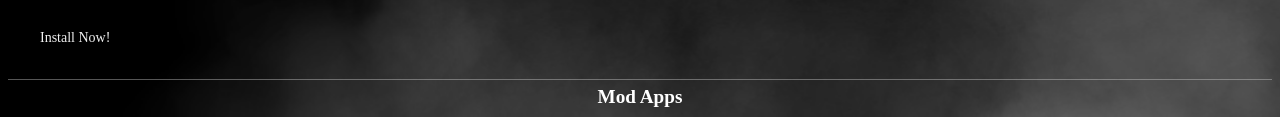
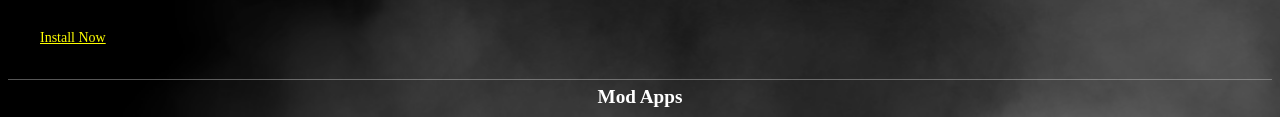
Before and after one commit to ToolsFix/toolsfix.github.io, a plain HTML site: page index.html in a window 1280 px wide. Shown: the part 841-958 px from the top of the page. Drawn offline with nearby package versions, Linux system fonts and the light colour scheme; some icons are missing.

Commit message:
Update index.html

```diff
--- a/index.html
+++ b/index.html
@@ -64,7 +64,8 @@
             <h2 style="text-align: center;">ESign Bypass Revoke</h2>
         </section>
             <p style="margin-left: 2rem; font-size: 14px; color: #f0f0f0;">
-            Install Now!<a style="color: yellow;" href='itms-services://?action=download-manifest&amp;url=https://github.com/ToolsFix/toolsfix.github.io/blob/main/app/esign_5.0.2_signed.plist'></a></p>
+<p style="margin-left: 2rem; font-size: 14px; color: #f0f0f0;">
+<a style="color: yellow;" href='itms-services://?action=download-manifest&amp;url=https://github.com/ToolsFix/toolsfix.github.io/blob/main/app/esign_5.0.2_signed.plist'>Install Now</a></p>
         <div class="line"></div>
 
         <section style="text-align: center; color: #f0f0f0;" id="app" class="app-section">
```
